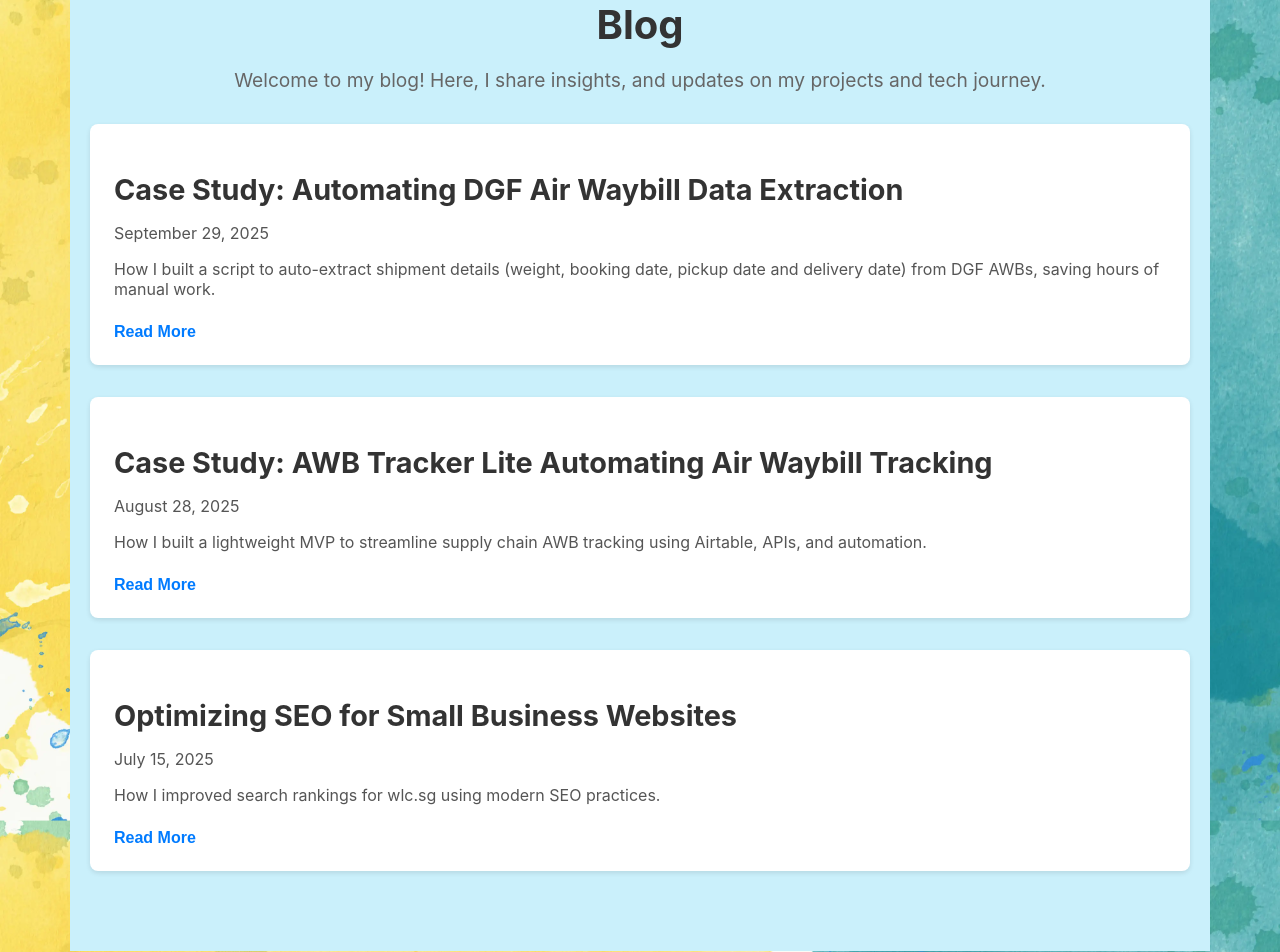
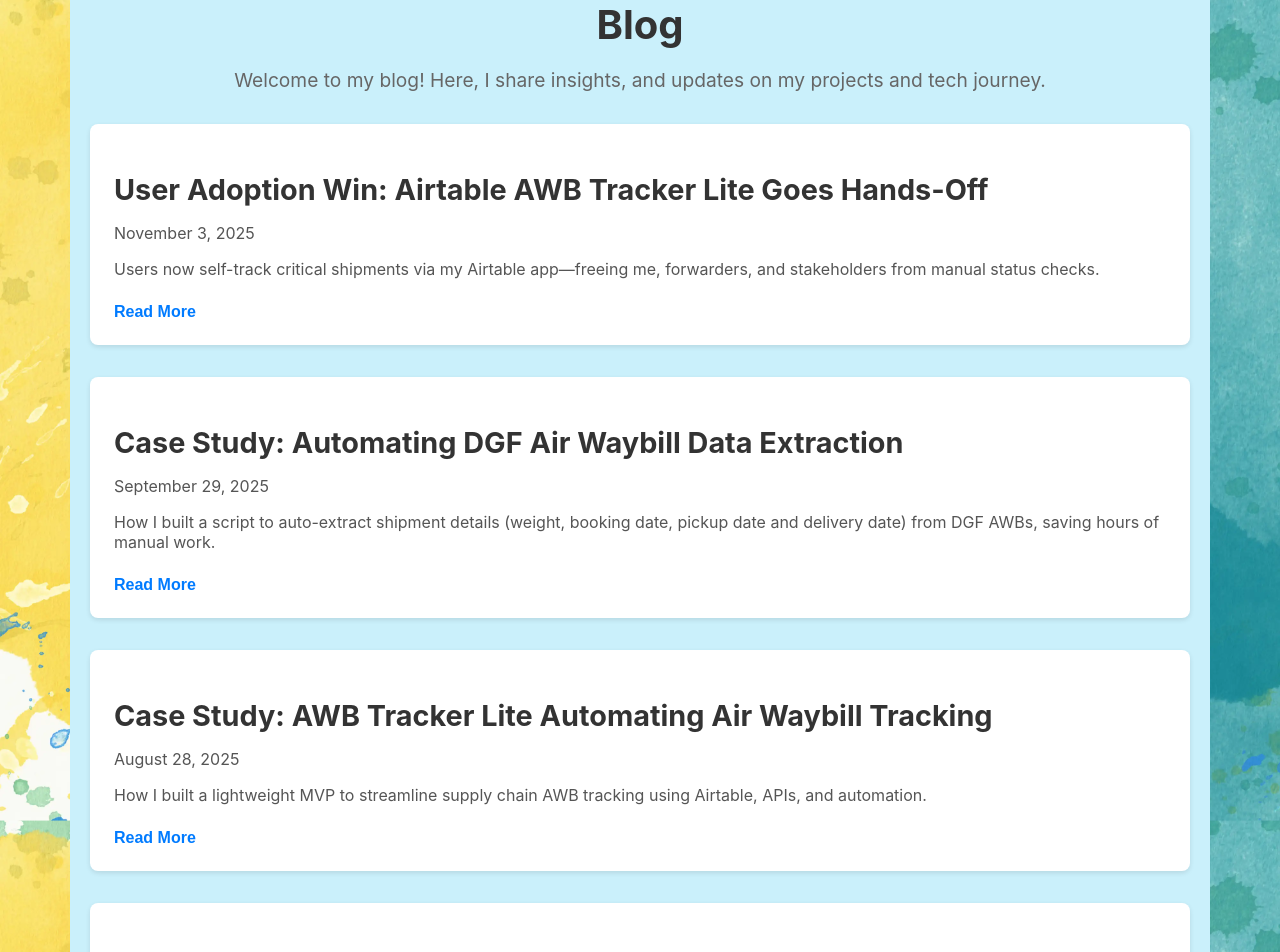
Before and after one commit to tannoah0586/my-portfolio, a React (Create React App) app: page / in a window 1280 px wide. Shown: the part 3445-4397 px from the top of the page. Built offline with nearby package versions, Linux system fonts and the light colour scheme.

Commit message:
added new blog entry with more detail on the adoption of airtable tracker

```diff
--- a/src/data/blogs.js
+++ b/src/data/blogs.js
@@ -1,4 +1,29 @@
 const blogs = [
+  {
+    id: 4,
+    title: "User Adoption Win: Airtable AWB Tracker Lite Goes Hands-Off",
+    excerpt:
+      "Users now self-track critical shipments via my Airtable app—freeing me, forwarders, and stakeholders from manual status checks.",
+    date: "November 3, 2025",
+    slug: "awb-tracker-user-adoption",
+    category: "Case Study",
+    tags: ["Supply Chain", "Automation", "Airtable", "User Adoption", "Productivity"],
+    status: "published",
+    content: `
+      Situation: My Airtable AWB Tracker Lite was initially built to reduce my own manual effort—logging into DHL, FedEx, and DGF portals, copying statuses, and notifying users. But users kept asking me to “just check this one AWB” or escalate delays.\n
+
+      Task: Shift from being a human middleman to enabling full self-service so everyone saves time and I can focus on higher-impact work.\n
+
+      Action: I refined the Airtable interface with clear input forms, real-time status views, and automated email/SMS alerts that run every 12 hours until delivery. I shared the read-only dashboard link with key users in China and Japan, trained them via a 5-minute Loom video, and encouraged direct use.\n
+
+      Result: Within two weeks, **users stopped contacting me entirely**. They now add AWBs themselves, get live updates, and only escalate if the app flags a delay (e.g., >2 days past ETA). This saves:\n
+      - **Me**: ~2 hours/week (no more portal logins or copy-paste)\n
+      - **Forwarders**: Fewer status requests\n
+      - **Users**: Instant visibility without waiting on me\n
+
+      The app now runs autonomously—proving that a well-designed low-code tool can scale beyond the creator.
+    `
+  },
       {
       id: 3,
       title: "Case Study: Automating DGF Air Waybill Data Extraction",
```
